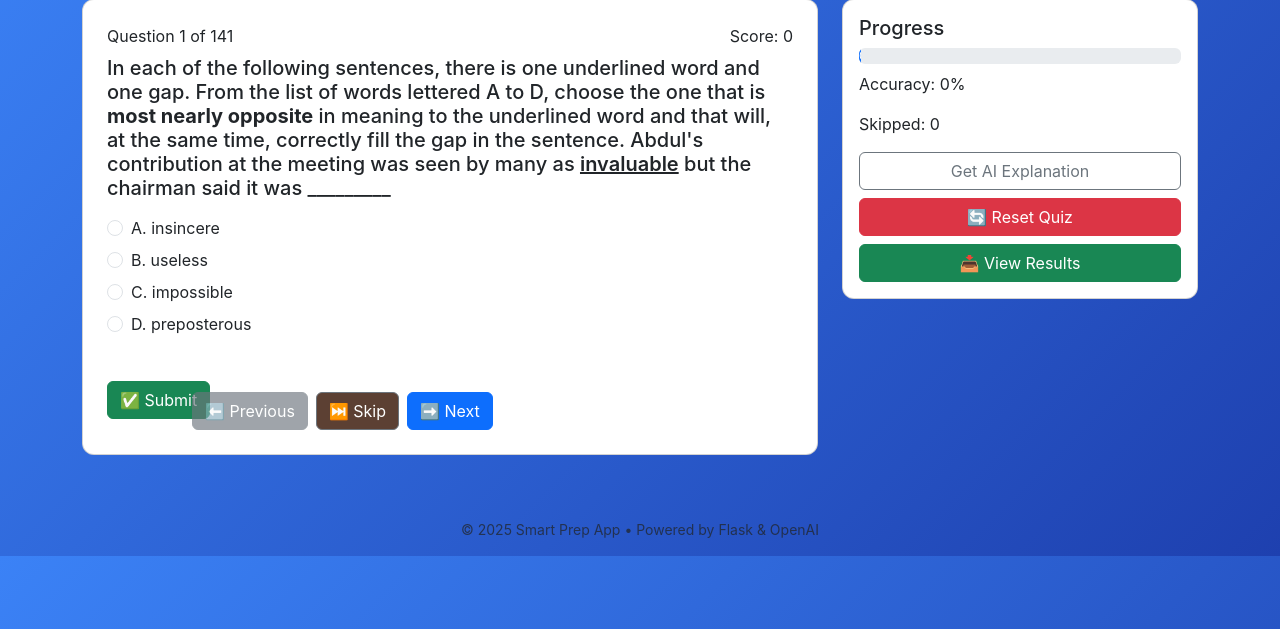
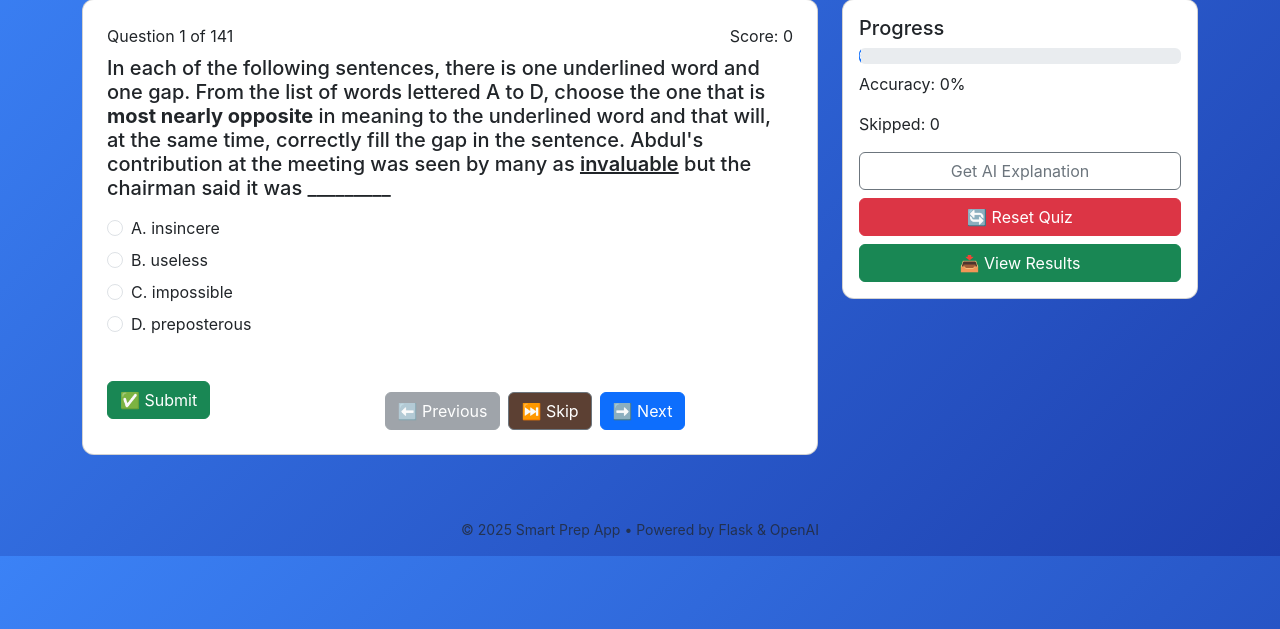
Before and after one commit to ebukaxyrus/waecflask, a Flask app: page /quiz in a window 1280 px wide. Shown: the part 128-757 px from the top of the page. Run offline with Flask 3, Linux system fonts and the light colour scheme.

Commit message:
Center navigation buttons in question template

```diff
--- a/templates/question.html
+++ b/templates/question.html
@@ -49,7 +49,7 @@
       </form>
 
       <!-- Navigation Buttons -->
-      <div class="d-flex gap-2 flex-wrap mt-3 doe">
+      <div class="d-flex gap-2 flex-wrap mt-3 doe w-100 justify-content-center align-items-center">
         <form method="POST" action="{{ url_for('action') }}">
           <input type="hidden" name="action" value="prev">
           <button class="btn btn-secondary far" {% if idx == 0 %}disabled{% endif %}>⬅️ Previous</button>
```
